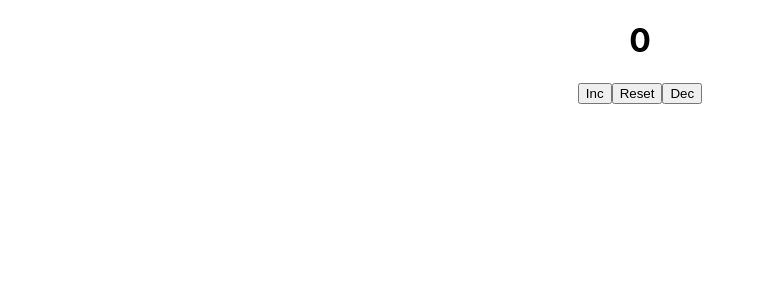
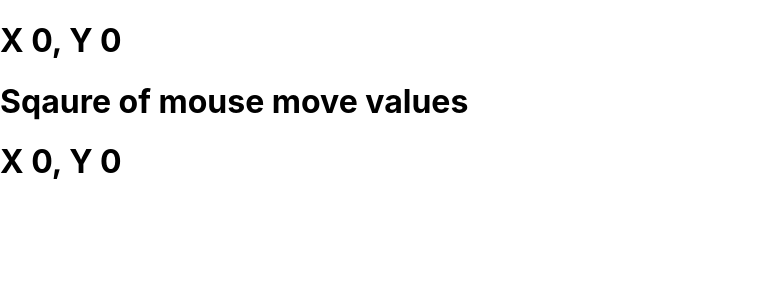
Before and after one commit to shbh29/react-demo-3-functionComponents, a React (Create React App) app in the folder function-components/: page / in a window 1280 px wide. Shown: the top 300 px of the page, without its empty margins (0-764 px from the left). Built offline with nearby package versions, Linux system fonts and the light colour scheme.

Commit message:
custom hooks mouse move

```diff
--- a/function-components/src/App.js
+++ b/function-components/src/App.js
@@ -1,37 +1,42 @@
 import './App.css';
-import React, {useReducer} from 'react';
+import React, {useEffect, useState} from 'react';
 
-function counterReducer(state, action) {
-  switch(action) {
-    case "RESET":
-      return { count: 0};
-    case "INC":
-      return {count: state.count + 1};
-    case 'DEC':
-      return {count: state.count - 1};
-    default:
-      throw new Error("Invalid action");
-  }
+function useMouseMove() {
+  const [x, setX] = useState(0);
+  const [y, setY] = useState(0);
+
+  useEffect(() =>{
+    const handler = (event) => {
+      const {offsetX, offsetY} = event;
+
+      setX(offsetX);
+      setY(offsetY);
+    }
+    window.addEventListener('mousemove', handler);
+    return function () {
+      window.removeEventListener('mousemove', handler);
+    }
+  });
+
+  return [x, y];
 }
 
-
-function Counter() {
-  // const [count, setCount] = useState(0);
-  const [state, dispatch] = useReducer(counterReducer, {count: 0})
+function MouseMove() {
+  const [x, y] = useMouseMove();
   return (
-    <div class='App'>
-      <h1> {state.count}</h1>
-      <button onClick={() => {
-        dispatch("INC")
-      }}>Inc</button>
-      <button onClick={() => (
-        dispatch("RESET")
-      )}>Reset</button>
-      <button onClick={() => (
-        dispatch("DEC")
-      )}>Dec</button>
-    </div>
+    <h1> X {x}, Y {y}</h1>
   )
 }
 
-export default Counter;
+function App () {
+  const [x, y] = useMouseMove();
+  return (
+    <>
+      <MouseMove />
+      <h1> Sqaure of mouse move values</h1>
+      <h1> X {Math.sqrt(x)}, Y {Math.sqrt(y)} </h1>
+    </>
+  )
+}
+
+export default App;
```
